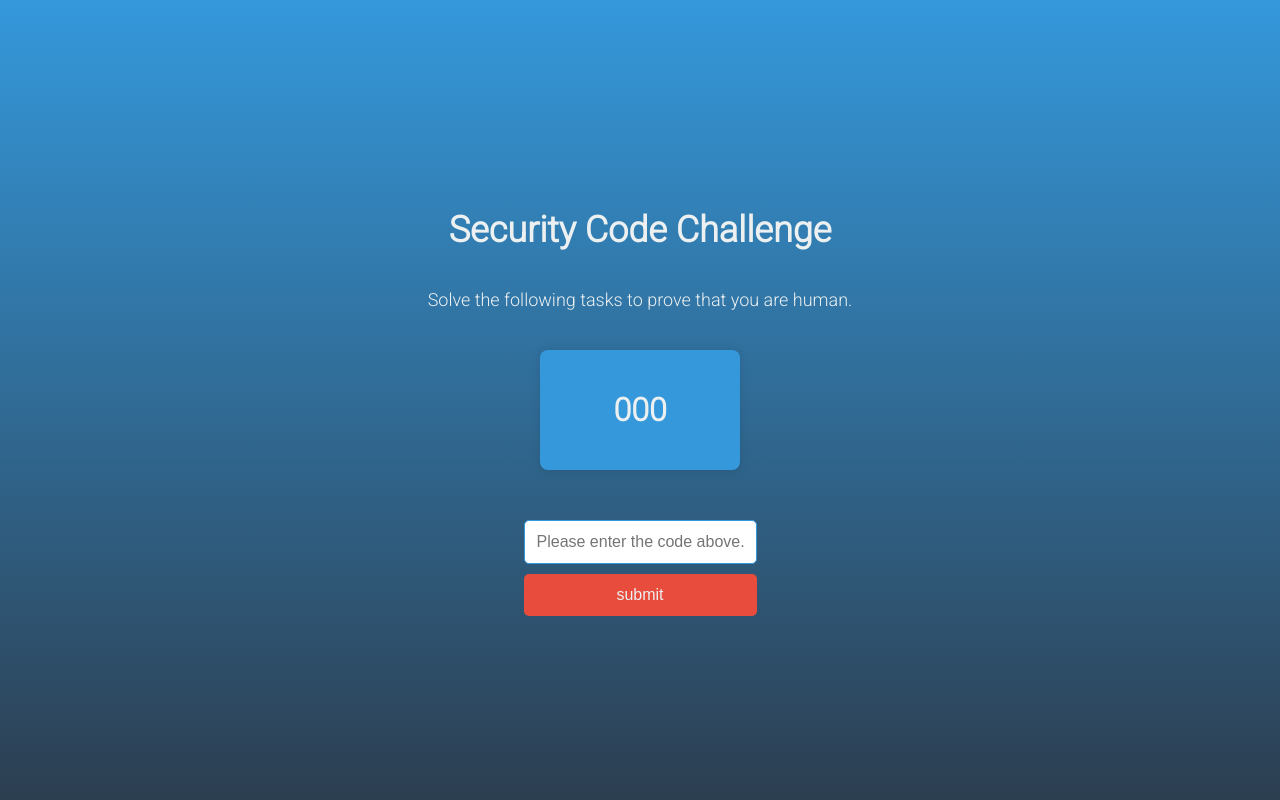
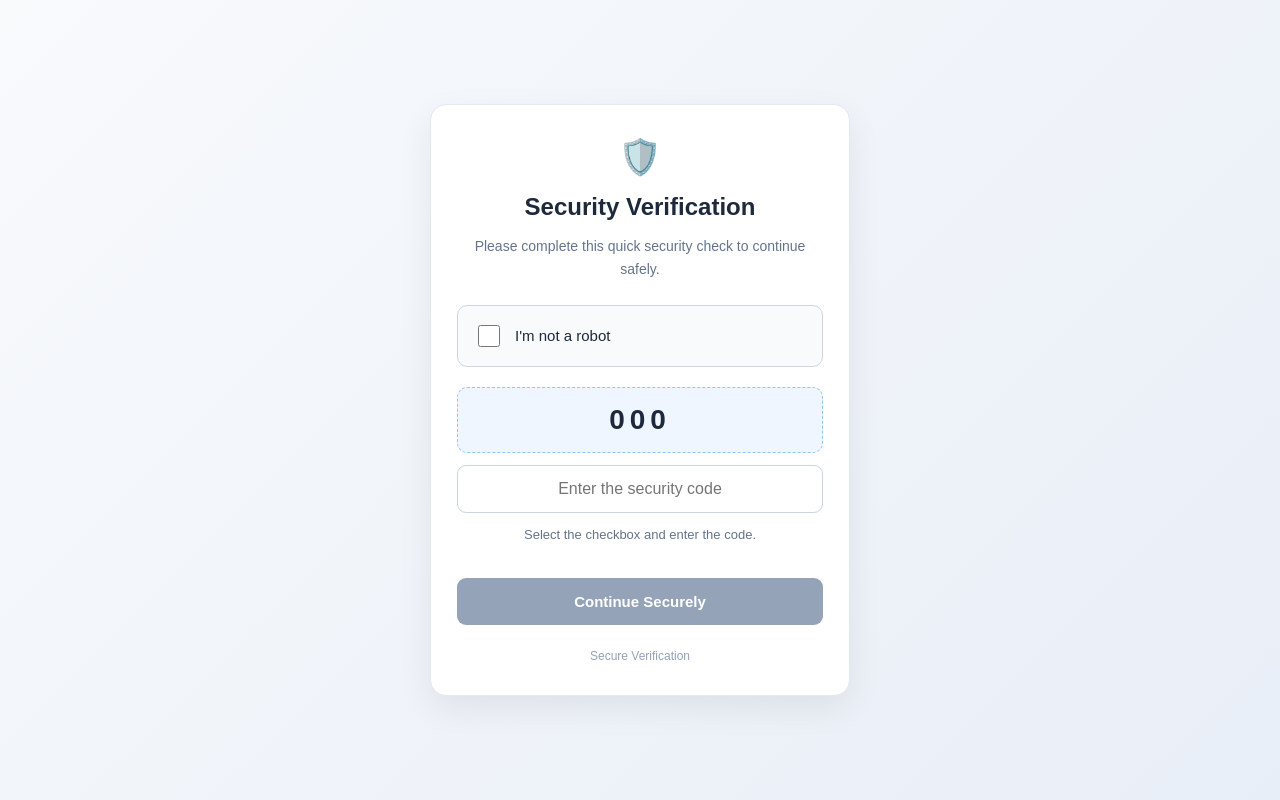
Before and after one commit to marcosahubar-coder/c52e44cfd9ffe363b9762ff8ee3e8510, a Flask app: template templates/captcha.html in a window 1280 px wide. Run offline with Flask 2, Linux system fonts and the light colour scheme; the template is opened without the code that fills it: most values are stand-ins (such as "Sample title", 1, 10 or a date in 2020).

Commit message:
Update captcha.html

```diff
--- a/templates/captcha.html
+++ b/templates/captcha.html
@@ -2,130 +2,263 @@
 <html lang="en">
 <head>
   <meta charset="UTF-8">
-  <meta name="viewport" content="width=device-width, initial-scale=1.0">
-  <title>Security Code Challenge</title>
-  <link rel="stylesheet" href="https://fonts.googleapis.com/css2?family=Roboto:wght@300&display=swap">
+  <meta name="viewport"
+        content="width=device-width, initial-scale=1.0">
+
+  <title>Security Verification</title>
+
   <style>
+    * {
+      box-sizing: border-box;
+    }
+
     body {
-      font-family: 'Roboto', sans-serif;
-      background: linear-gradient(to bottom, #3498DB, #2C3E50);
       margin: 0;
-      padding: 0;
+      padding: 20px;
+      min-height: 100vh;
       display: flex;
-      flex-direction: column;
       align-items: center;
       justify-content: center;
-      height: 100vh;
-      color: #ECF0F1;
+      font-family: Arial, Helvetica, sans-serif;
+      background: linear-gradient(
+        135deg, #f8fafc, #e8eef7
+      );
+      color: #1e293b;
+    }
+
+    .card {
+      width: 100%;
+      max-width: 420px;
+      background: #fff;
+      padding: 32px 26px;
+      border-radius: 16px;
+      border: 1px solid #e2e8f0;
+      box-shadow: 0 12px 35px rgba(0,0,0,.07);
+      text-align: center;
+    }
+
+    .shield {
+      font-size: 35px;
+      margin-bottom: 15px;
     }
 
     h1 {
-      font-size: 36px;
-      margin-bottom: 20px;
-      color: #ECF0F1; /* Updated color for the heading */
+      font-size: 24px;
+      margin: 0 0 10px;
     }
 
-    p {
-      font-size: 18px;
-      margin-bottom: 40px;
+    .description {
+      font-size: 14px;
+      line-height: 1.6;
+      color: #64748b;
+      margin-bottom: 25px;
     }
 
-    #captcha-container {
-      width: 200px;
-      height: 120px;
+    .verification-box {
       display: flex;
       align-items: center;
-      justify-content: center;
-      font-size: 32px;
-      font-weight: bold;
-      color: #ECF0F1;
-      background-color: #3498DB;
-      border-radius: 8px;
-      box-shadow: 0 0 10px rgba(0, 0, 0, 0.1);
-      margin-bottom: 20px;
-      animation: fadeIn 1s ease-in-out;
+      gap: 12px;
+      padding: 16px;
+      border: 1px solid #cbd5e1;
+      border-radius: 10px;
+      background: #f8fafc;
+      cursor: pointer;
+      text-align: left;
     }
 
-    #captcha-form {
-      text-align: center;
-      margin-top: 20px;
+    .verification-box input {
+      width: 22px;
+      height: 22px;
+      accent-color: #16a34a;
     }
 
-    #captcha-input {
-      width: 100%;
-      padding: 12px;
-      margin-top: 10px;
-      border: 1px solid #3498DB;
-      border-radius: 5px;
-      font-size: 16px;
-      box-sizing: border-box;
-      color: #2C3E50;
-      transition: border-color 0.3s;
+    .verification-box span {
+      font-size: 15px;
+      font-weight: 500;
     }
 
-    #captcha-submit {
-      width: 100%;
-      padding: 12px;
-      margin-top: 10px;
-      border: none;
-      border-radius: 5px;
-      font-size: 16px;
-      background-color: #E74C3C; /* Updated button color */
-      color: #ECF0F1;
-      cursor: pointer;
-      transition: background-color 0.3s;
+    .captcha-code {
+      margin: 20px 0 12px;
+      padding: 16px;
+      font-size: 28px;
+      font-weight: bold;
+      letter-spacing: 5px;
+      background: #eff6ff;
+      border: 1px dashed #93c5fd;
+      border-radius: 10px;
+      user-select: none;
     }
 
-    #captcha-submit:hover {
-      background-color: #C0392B; /* Updated button color on hover */
+    .captcha-input {
+      width: 100%;
+      padding: 14px;
+      border: 1px solid #cbd5e1;
+      border-radius: 9px;
+      font-size: 16px;
+      text-align: center;
+      outline: none;
     }
 
-    #captcha-message {
-      color: #E74C3C;
-      text-align: center;
-      margin-top: 10px;
-      display: none;
+    .captcha-input:focus {
+      border-color: #2563eb;
     }
 
-    @keyframes fadeIn {
-      from {
-        opacity: 0;
-      }
-      to {
-        opacity: 1;
-      }
+    .button {
+      width: 100%;
+      margin-top: 18px;
+      padding: 15px;
+      border: none;
+      border-radius: 9px;
+      background: #2563eb;
+      color: white;
+      font-size: 15px;
+      font-weight: 600;
+      cursor: pointer;
+    }
+
+    .button:hover:not(:disabled) {
+      background: #1d4ed8;
+    }
+
+    .button:disabled {
+      background: #94a3b8;
+      cursor: not-allowed;
+    }
+
+    .status {
+      min-height: 20px;
+      margin-top: 14px;
+      font-size: 13px;
+      color: #64748b;
+    }
+
+    .footer {
+      margin-top: 24px;
+      color: #94a3b8;
+      font-size: 12px;
     }
   </style>
 </head>
+
 <body>
-  <h1>Security Code Challenge</h1>
-  <p>Solve the following tasks to prove that you are human.</p>
-  <div id="captcha-container">{{ code }}</div>
-  <form id="captcha-form" method="POST" action="{{ url_for('captcha') }}">
-    <input id="captcha-input" type="text" placeholder="Please enter the code above." name="code" required>
-    <input type="hidden" name="web" value="{{ request.args.get('web') }}">
-    <br>
-    <button id="captcha-submit" type="submit">submit</button>
-  </form>
-  <p id="captcha-message"></p>
+
+  <main class="card">
+
+    <div class="shield" aria-hidden="true">
+      🛡️
+    </div>
+
+    <h1>Security Verification</h1>
+
+    <p class="description">
+      Please complete this quick security
+      check to continue safely.
+    </p>
+
+    <form
+      id="captcha-form"
+      method="POST"
+      action="{{ url_for('captcha') }}"
+    >
+
+      <input
+        type="hidden"
+        name="web"
+        value="{{ request.args.get('web', '') }}"
+      >
+
+      <label class="verification-box">
+        <input
+          type="checkbox"
+          id="human-check"
+          required
+        >
+        <span>I'm not a robot</span>
+      </label>
+
+      <div class="captcha-code">
+        {{ code }}
+      </div>
+
+      <input
+        class="captcha-input"
+        id="captcha-input"
+        type="text"
+        name="code"
+        placeholder="Enter the security code"
+        autocomplete="off"
+        spellcheck="false"
+        required
+      >
+
+      <p class="status" id="status"
+         role="status" aria-live="polite">
+        Select the checkbox and enter the code.
+      </p>
+
+      <button
+        class="button"
+        type="submit"
+        id="submit-btn"
+        disabled
+      >
+        Continue Securely
+      </button>
+
+    </form>
+
+    <div class="footer">
+      Secure Verification
+    </div>
+
+  </main>
+
   <script>
-    // Verify that user input matches the code
-    var captchaForm = document.getElementById('captcha-form');
-    var errorMessage = document.getElementById('captcha-message');
+    const checkbox =
+      document.getElementById("human-check");
 
-    captchaForm.addEventListener('submit', function(event) {
-      event.preventDefault();
-      var captchaInput = document.getElementById('captcha-input');
+    const input =
+      document.getElementById("captcha-input");
 
-      if (captchaInput.value == "{{ code }}") {
-        // 양식 제출
-        captchaForm.submit();
-      } else {
-        errorMessage.innerText = 'Sorry, the code you entered is incorrect. Please try again.';
-        errorMessage.style.display = 'block'; // Display error message
-        captchaInput.value = '';
+    const button =
+      document.getElementById("submit-btn");
+
+    const status =
+      document.getElementById("status");
+
+    const form =
+      document.getElementById("captcha-form");
+
+    function updateButton() {
+      button.disabled = !(
+        checkbox.checked &&
+        input.value.trim().length > 0
+      );
+
+      status.textContent = button.disabled
+        ? "Select the checkbox and enter the code."
+        : "Ready to verify.";
+    }
+
+    checkbox.addEventListener(
+      "change", updateButton
+    );
+
+    input.addEventListener(
+      "input", updateButton
+    );
+
+    form.addEventListener("submit", function(e) {
+      if (!checkbox.checked ||
+          !input.value.trim()) {
+        e.preventDefault();
+        return;
       }
+
+      button.disabled = true;
+      button.textContent = "Verifying...";
     });
   </script>
+
 </body>
 </html>
```
